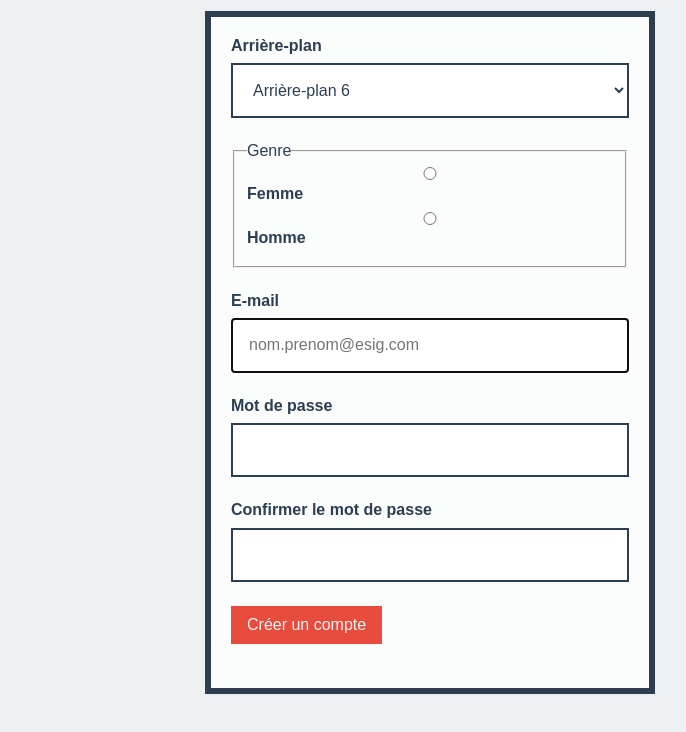
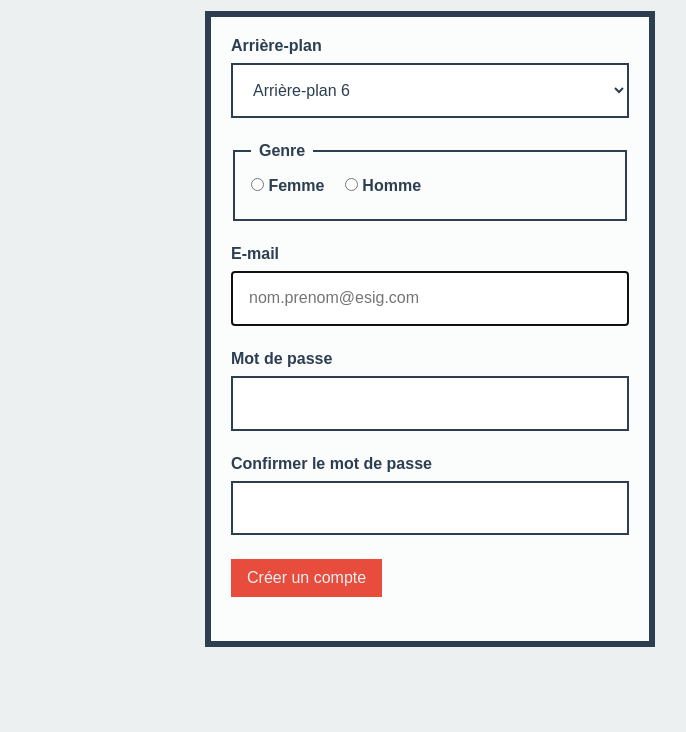
Before and after one commit to esig-jura/122-mini-formulaire-fallinov, a plain HTML site: page index.html in a window 1280 px wide. Shown: the part 90-822 px from the top of the page, without its empty margins (210-896 px from the left). Drawn offline with Linux system fonts and the light colour scheme; a script that the page names is missing.

Commit message:
style des groupes de boutons radios

```diff
--- a/css/main.css
+++ b/css/main.css
@@ -71,6 +71,26 @@ form label {
     cursor: pointer;
 }
 
+form label input {
+    display: inline;
+    width: auto;
+}
+
+form fieldset {
+    padding: 1em;
+    border: 2px solid #2c3e50;
+}
+
+form fieldset legend {
+    font-weight: bold;
+    padding: 0 .5em;
+}
+
+form fieldset label {
+    display: inline-block;
+    margin-right: 1em;
+}
+
 form input,
 form select {
     width: 100%;
```
